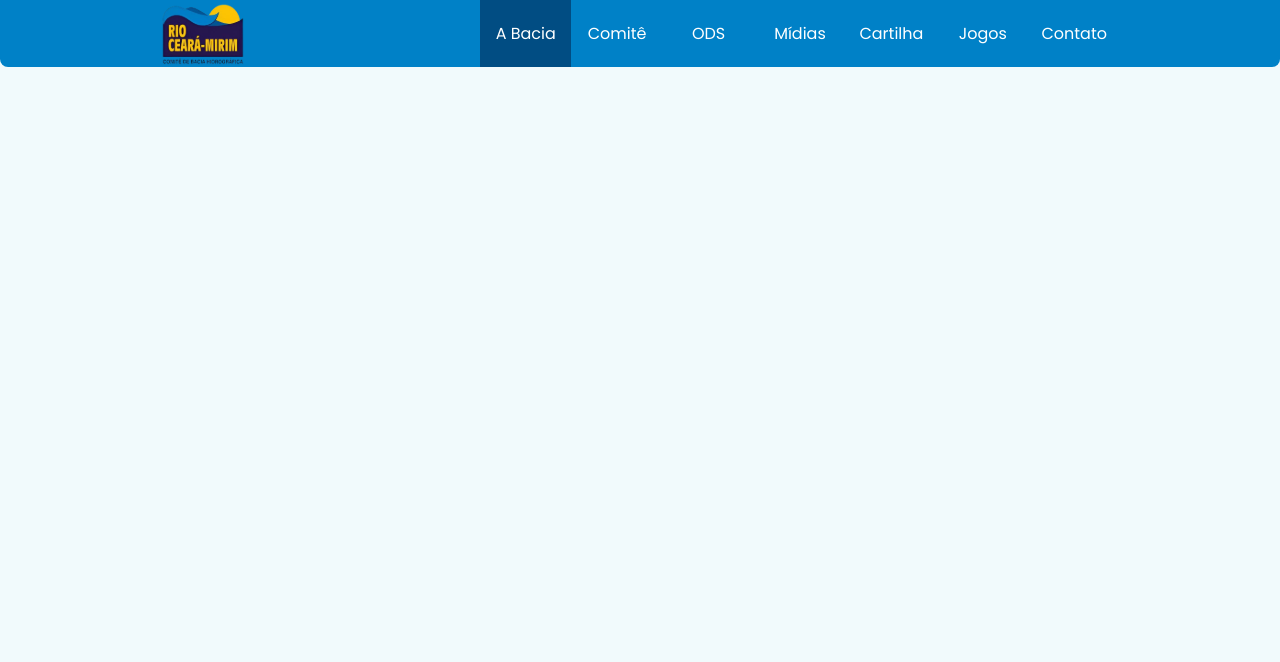
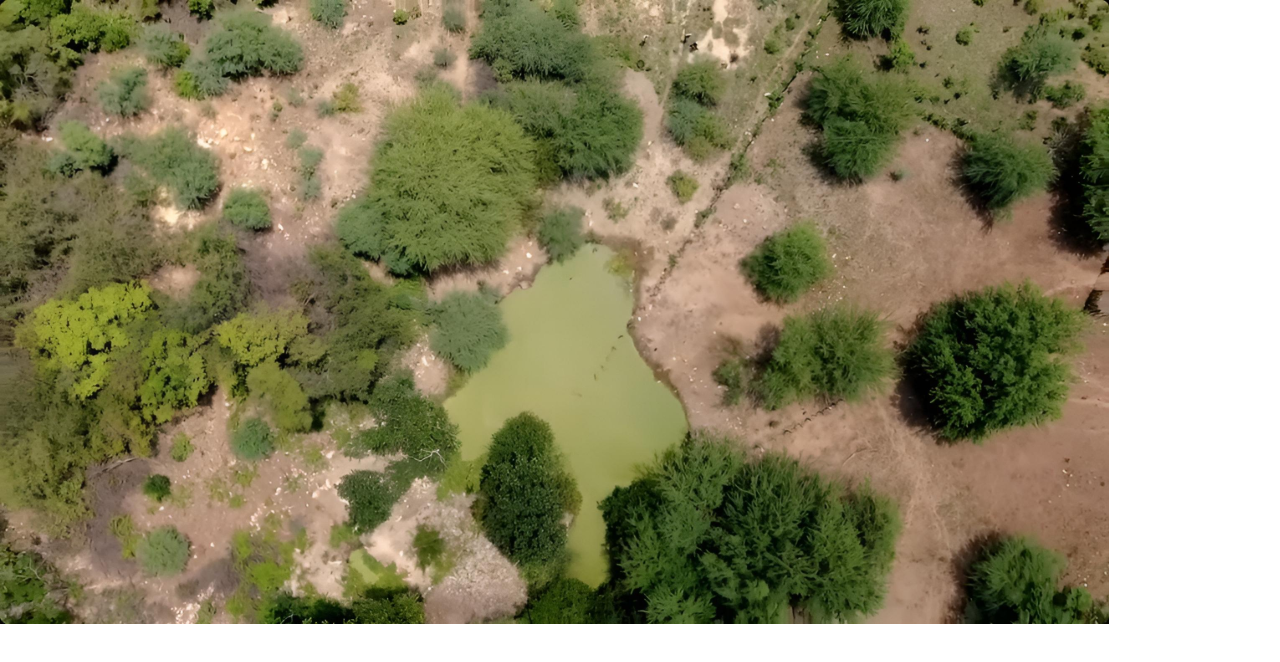
Before and after one commit to vtamorim/Bacia_CearaMirim, a Vue app in the folder vue-project/: page / in a window 1280 px wide. Shown: the top 662 px of the page. Built offline with nearby package versions, Linux system fonts and the light colour scheme.

Commit message:
Carrosel e um pouco de coringada

```diff
--- a/vue-project/src/App.vue
+++ b/vue-project/src/App.vue
@@ -1,10 +1,12 @@
 <script setup>
-  import quiz from './pages/Quiz/index.vue';
-  import Header from './components/layout/Header.vue';
+  //import quiz from './pages/Quiz/index.vue';
+  //import Header from './components/layout/Header.vue';
+  import Carousel from './components/layout/Carousel.vue';
 </script>
 
 <template>
-  <Header />
+  <Carousel />
+
 </template>
 
 <style>
--- a/vue-project/src/components/layout/Carousel.vue
+++ b/vue-project/src/components/layout/Carousel.vue
@@ -1,5 +1,37 @@
 <template>
+  <img :src="mano[index].url" alt="img" />
 
+  <ol>
+
+  </ol>
 </template>
-<script></script>
-<style></style>
+
+<script setup>
+import { ref, onMounted, onUnmounted } from 'vue'
+
+// Importa as imagens OU usa URL import.meta.url
+import img1 from '@/assets/images/Carrosel/image.-fotor-enhance-20251106124220 1.svg'
+import img2 from '@/assets/images/Carrosel/Screenshot 2025-11-06 at 12-37-29 (386) Comitê da Bacia Hidrográfica Rio Ceará Mirim Documentário 2024 - YouTube.-fotor-enhance-20251106124013 1.svg'
+import img3 from '@/assets/images/Carrosel/Screenshot 2025-11-06 at 12-43-43 (386) Comitê da Bacia Hidrográfica Rio Ceará Mirim Documentário 2024 - YouTube 1.svg'
+// ... continue
+
+// Array das imagens
+const mano = [
+  { name: "img1", url: img1 },
+  { name: "img2", url: img2 },
+  { name: "img3", url: img3 }
+]
+
+const index = ref(0)
+let interval = null
+
+onMounted(() => {
+  interval = setInterval(() => {
+    index.value = (index.value + 1) % mano.length
+  }, 5000) // 5 segundos
+})
+
+onUnmounted(() => {
+  clearInterval(interval)
+})
+</script>
```
